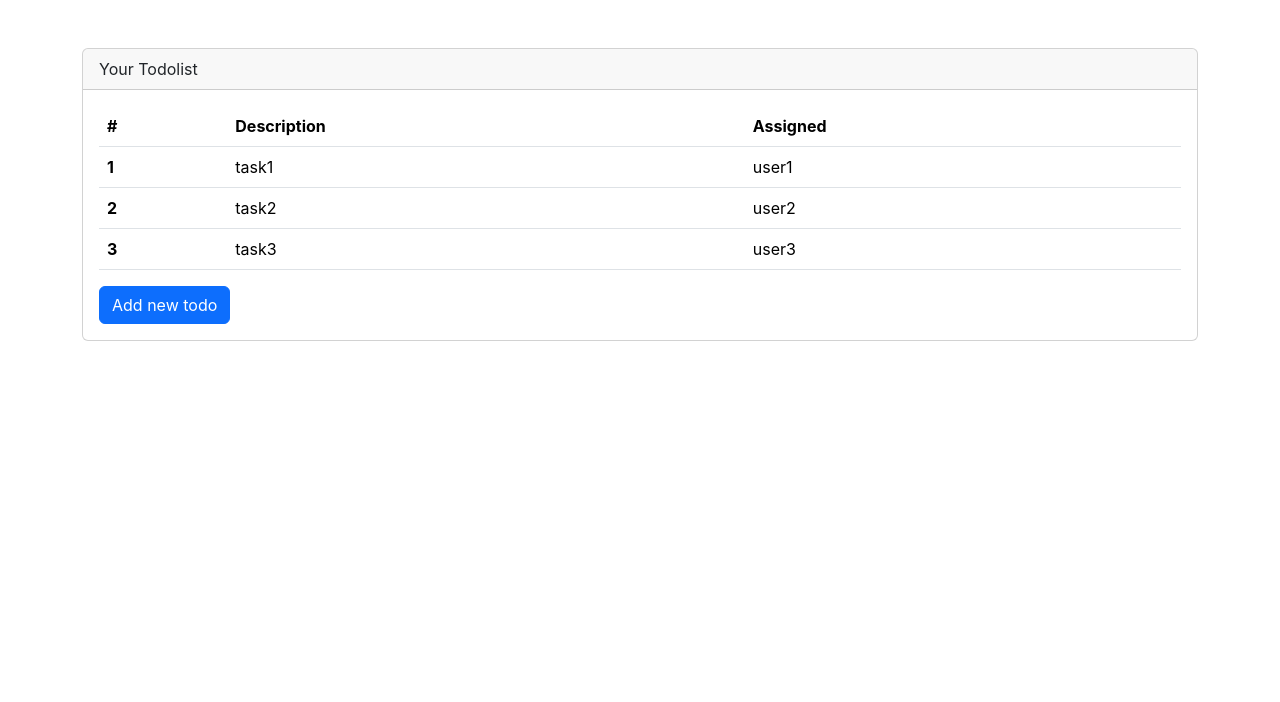
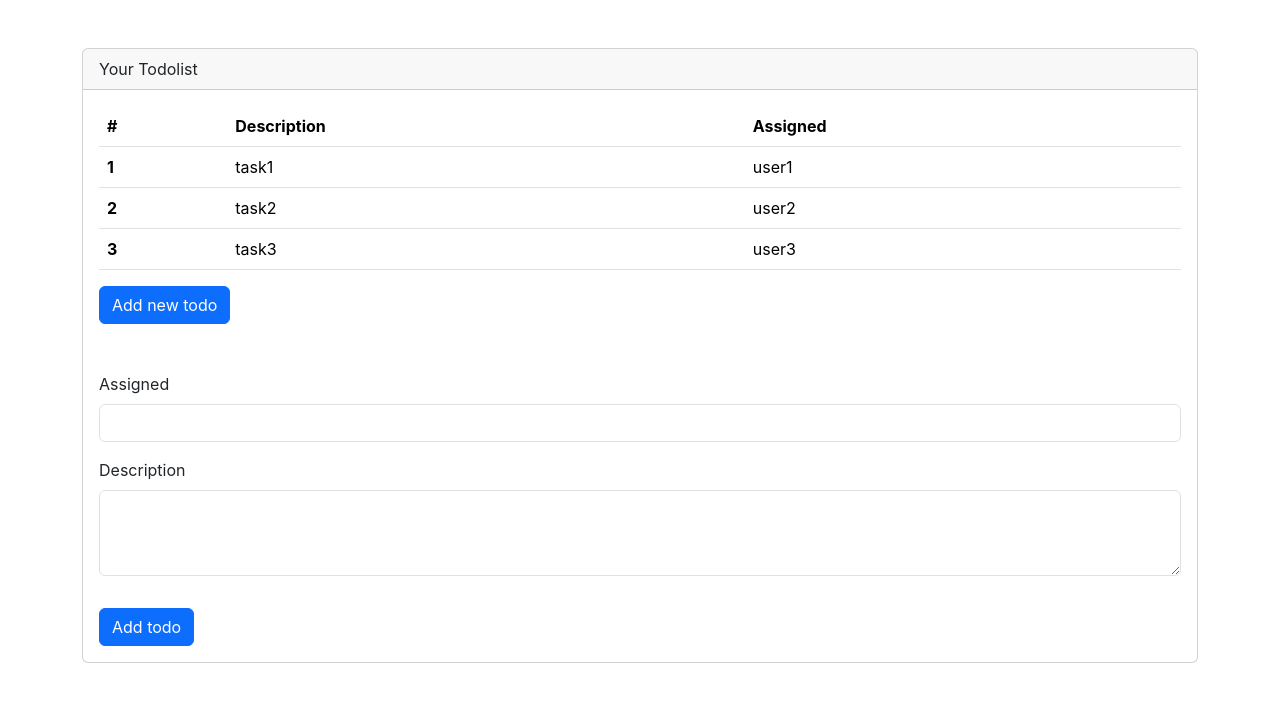
Before and after one commit to RubyYRHsiao/react-bootstrap-practice, a React (Create React App) app: page / in a window 1280 px wide. Shown: the top 702 px of the page. Built offline with nearby package versions, Linux system fonts and the light colour scheme.

Commit message:
Pass React functions through props

```diff
--- a/src/App.js
+++ b/src/App.js
@@ -1,6 +1,7 @@
 import React, { useState } from 'react';
 import './App.css';
 import TodoTable from './components/TodoTable';
+import NewTodoForm from "./components/NewTodoForm ";
 
 function App() {
   const [todos, setTodos] = useState([
@@ -9,12 +10,12 @@ function App() {
     { rowNumber: 3, rowDescription: 'task3', rowAssigned: 'user3' }
   ]);
 
-  const addTodo = () => {
+  const addTodo = (description, assigned) => {
     if (todos.length > 0) {
       const newTodo = {
         rowNumber: todos.length + 1,
-        rowDescription: `task${todos.length + 1}`,
-        rowAssigned: `user${todos.length + 1}`
+        rowDescription: description,
+        rowAssigned: assigned
       };
       setTodos(todos => [...todos, newTodo]);
       console.log(todos);
@@ -32,6 +33,7 @@ function App() {
           <button className='btn btn-primary' onClick={addTodo}>
             Add new todo
           </button>
+          <NewTodoForm addTodo={addTodo}/>
         </div>
       </div>
     </div>
--- /dev/null
+++ b/src/components/NewTodoForm .js
@@ -0,0 +1,43 @@
+import React, { useState } from 'react';
+
+const NewTodoForm = (props) => {
+
+  const [description, setDescription] = useState('');
+  const [assigned, setAssigned] = useState('');
+
+  const submitTodo = () => {
+    if (description != '' && assigned != '') {
+      props.addTodo(description, assigned);
+      setDescription('');
+      setAssigned('');
+    }
+  }
+
+  return (
+    <div className='mt-5'>
+      <form>
+        <div className='mb-3'>
+          <label className='form-label'>Assigned</label>
+          <input type='text'
+                 className='form-control'
+                 required
+                 onChange={event => setAssigned(event.target.value)}
+                 value={assigned}>
+          </input>
+        </div>
+        <div className='mb-3'>
+          <label className='form-label'>Description</label>
+          <textarea className='form-control'
+                    rows={3}
+                    required
+                    onChange={event => setDescription(event.target.value)}
+                    value={description}>
+          </textarea>
+        </div>
+        <button type='button' className='btn btn-primary mt-3' onClick={submitTodo}>Add todo</button>
+      </form>
+    </div>
+  )
+}
+
+export default NewTodoForm;
```
